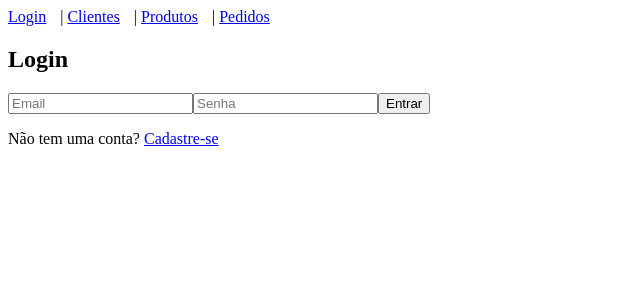
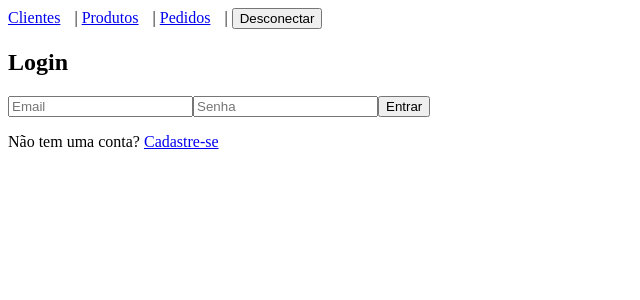
Before and after one commit to Sidraque/Pizzaria-CRUD, a Vue app: page /login in a window 1280 px wide. Shown: the top 300 px of the page, without its empty margins (0-640 px from the left). Built offline with nearby package versions, Linux system fonts and the light colour scheme; no server answers; sample sign-in values are in the browser's storage.

Commit message:
Implementar cadastro de produtos e pedidos, ajustar menu conforme autenticação

```diff
--- a/src/App.vue
+++ b/src/App.vue
@@ -1,19 +1,41 @@
 <template>
   <div id="app">
-    <nav>
-      <router-link to="/">Login</router-link> |
+    <nav v-if="user">
       <router-link to="/clientes">Clientes</router-link> |
       <router-link to="/produtos">Produtos</router-link> |
-      <router-link to="/pedidos">Pedidos</router-link>
+      <router-link to="/pedidos">Pedidos</router-link> |
+      <button @click="logout">Desconectar</button>
     </nav>
-
     <router-view/>
   </div>
 </template>
 
 <script>
+import { onAuthStateChanged, signOut } from 'firebase/auth';
+import { auth } from './main';
+
 export default {
-  name: 'App'
+  name: 'App',
+  data() {
+    return {
+      user: null
+    };
+  },
+  created() {
+    onAuthStateChanged(auth, (user) => {
+      this.user = user;
+    });
+  },
+  methods: {
+    async logout() {
+      try {
+        await signOut(auth);
+        this.$router.push('/login');
+      } catch (error) {
+        console.error('Erro ao desconectar:', error);
+      }
+    }
+  }
 }
 </script>
 
@@ -24,4 +46,7 @@ nav {
 nav a {
   margin-right: 10px;
 }
+button {
+  cursor: pointer;
+}
 </style>
--- a/src/components/Pedidos.vue
+++ b/src/components/Pedidos.vue
@@ -14,7 +14,7 @@
       <button type="submit">Adicionar</button>
     </form>
     <ul>
-      <li v-for="pedido in pedidos" :key="pedido.id">{{ pedido.clienteNome }} - {{ pedido.produtoNome }} - {{ pedido.total }}</li>
+      <li v-for="pedido in pedidos" :key="pedido.id">{{ pedido.clienteNome }} - {{ pedido.produtoNome }} - R$ {{ pedido.total }}</li>
     </ul>
   </div>
 </template>
--- a/src/components/Produtos.vue
+++ b/src/components/Produtos.vue
@@ -12,7 +12,7 @@
       <button type="submit">Adicionar</button>
     </form>
     <ul>
-      <li v-for="produto in produtos" :key="produto.id">{{ produto.nome }}</li>
+      <li v-for="produto in produtos" :key="produto.id">{{ produto.nome }} - R$ {{ produto.preco }}</li>
     </ul>
   </div>
 </template>
```
